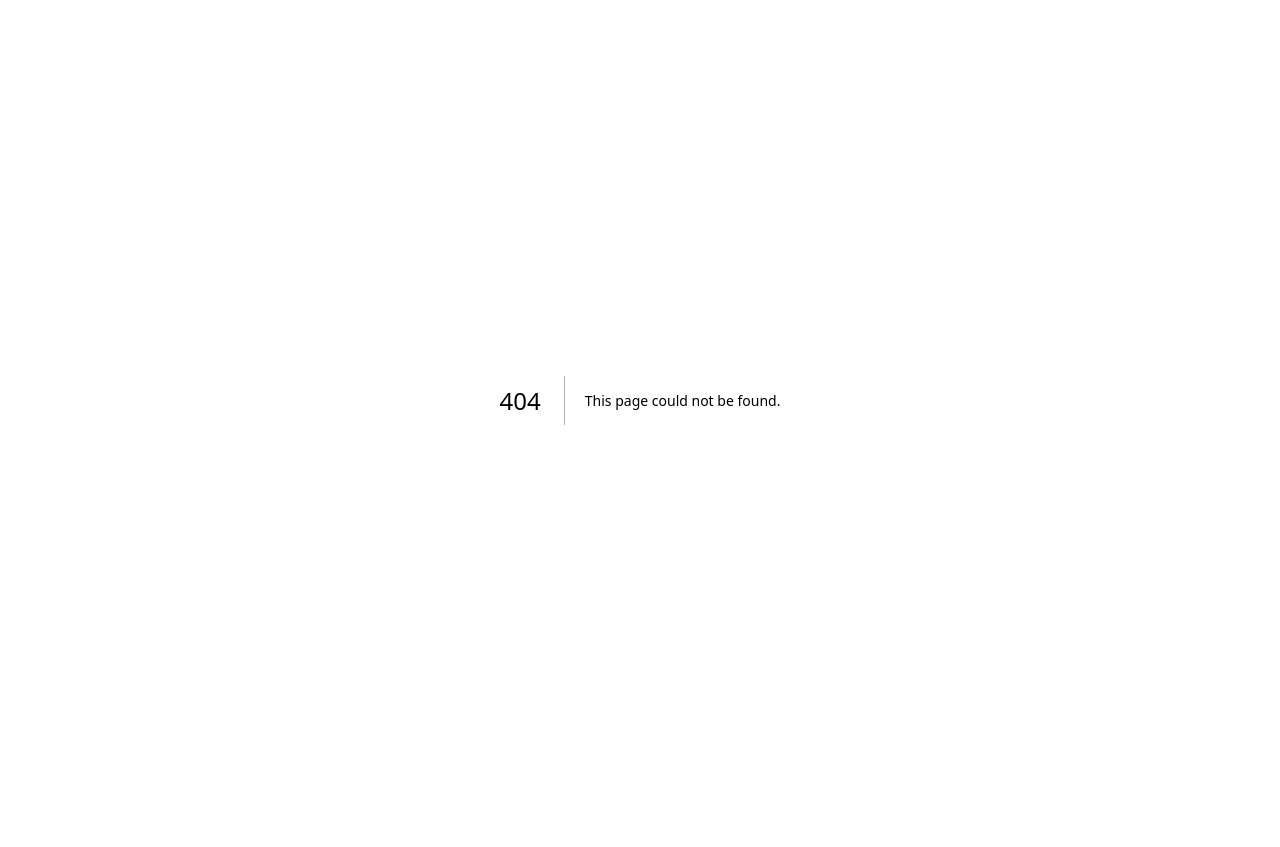
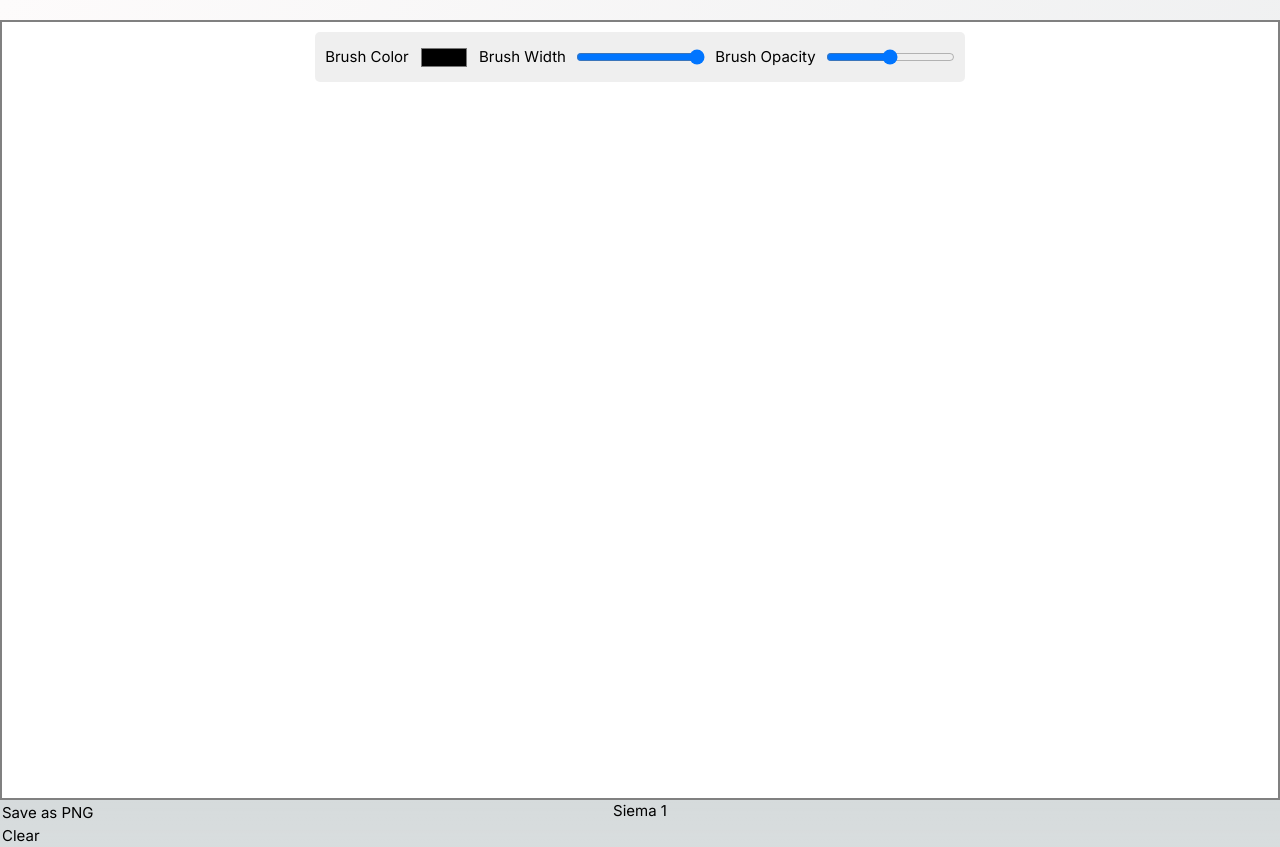
Before and after one commit to avangie/ZTM-PKP, a Next.js app in the folder frontend/ztm-pkp/: page /paint/1 in a window 1280 px wide. Before the commit this address had no page. Before the commit the page ends 800 px from the top, so only its background shows below. Built offline with nearby package versions, Linux system fonts and the light colour scheme.

Commit message:
paint i ttt

```diff
--- /dev/null
+++ b/frontend/ztm-pkp/src/app/(games)/paint/[id]/App.css
@@ -0,0 +1,38 @@
+/* App.css */
+
+@import url('https://fonts.googleapis.com/css2?family=Lobster&display=swap');
+
+.App {
+	width: 100%;
+	height: 100vh;
+	display: flex;
+	flex-direction: column;
+	justify-content: flex-start;
+	align-items: center;
+	background-image: linear-gradient(120deg, #fdfbfb 0%, #ebedee 100%);
+}
+
+div {
+	font-size: 15px;
+	color: black;
+}
+
+.draw-area {
+	width: 1280px;
+	height: 780px;
+	border: 2px solid #808080;
+	position: relative;
+	background-color: white;
+}
+
+.Menu {
+	width: 650px;
+	height: 50px;
+	display: flex;
+	justify-content: space-evenly;
+	border-radius: 5px;
+	align-items: center;
+	background-color: #a3a3a32d;
+	margin: auto;
+	margin-top: 10px;
+}
--- /dev/null
+++ b/frontend/ztm-pkp/src/app/(games)/paint/[id]/components/Menu.js
@@ -0,0 +1,39 @@
+// Menu.js
+
+import React from "react";
+import "../App.css";
+
+const Menu = ({ setLineColor, setLineWidth,
+	setLineOpacity }) => {
+	return (
+		<div className="Menu">
+			<label>Brush Color </label>
+			<input
+				type="color"
+				onChange={(e) => {
+					setLineColor(e.target.value);
+				}}
+			/>
+			<label>Brush Width </label>
+			<input
+				type="range"
+				min="3"
+				max="20"
+				onChange={(e) => {
+					setLineWidth(e.target.value);
+				}}
+			/>
+			<label>Brush Opacity</label>
+			<input
+				type="range"
+				min="1"
+				max="100"
+				onChange={(e) => {
+					setLineOpacity(e.target.value / 100);
+				}}
+			/>
+		</div>
+	);
+};
+
+export default Menu;
--- /dev/null
+++ b/frontend/ztm-pkp/src/app/(games)/paint/[id]/page.js
@@ -0,0 +1,88 @@
+'use client';
+
+import React, { useEffect, useRef, useState } from "react";
+import Menu from "./components/Menu";
+import "./App.css";
+
+function Page({ params }) {
+  const canvasRef = useRef(null);
+  const ctxRef = useRef(null);
+  const [isDrawing, setIsDrawing] = useState(false);
+  const [lineWidth, setLineWidth] = useState(5);
+  const [lineColor, setLineColor] = useState("black");
+  const [lineOpacity, setLineOpacity] = useState(0.1);
+
+  // Initialization when the component
+  // mounts for the first time
+  useEffect(() => {
+    const canvas = canvasRef.current;
+    const ctx = canvas.getContext("2d");
+    ctx.lineCap = "round";
+    ctx.lineJoin = "round";
+    ctx.globalAlpha = lineOpacity;
+    ctx.strokeStyle = lineColor;
+    ctx.lineWidth = lineWidth;
+    ctxRef.current = ctx;
+  }, [lineColor, lineOpacity, lineWidth]);
+
+  // Function for starting the drawing
+  const startDrawing = (e) => {
+    ctxRef.current.beginPath();
+    ctxRef.current.moveTo(e.nativeEvent.offsetX, e.nativeEvent.offsetY);
+    setIsDrawing(true);
+  };
+
+  // Function for ending the drawing
+  const endDrawing = () => {
+    ctxRef.current.closePath();
+    setIsDrawing(false);
+  };
+
+  const draw = (e) => {
+    if (!isDrawing) {
+      return;
+    }
+    ctxRef.current.lineTo(e.nativeEvent.offsetX, e.nativeEvent.offsetY);
+    ctxRef.current.stroke();
+  };
+
+  const saveCanvas = () => {
+    const canvas = canvasRef.current;
+    const link = document.createElement("a");
+    link.href = canvas.toDataURL();
+    link.download = "canvas.png";
+    link.click();
+  };
+
+  const clearCanvas = () => {
+    const canvas = canvasRef.current;
+    const ctx = canvas.getContext("2d");
+    ctx.clearRect(0, 0, canvas.width, canvas.height);
+  };
+
+  return (
+    <div className="App">
+      <div className="draw-area" style={{ marginTop: "20px" }}>
+        <Menu
+          setLineColor={setLineColor}
+          setLineWidth={setLineWidth}
+          setLineOpacity={setLineOpacity}
+        />
+        <canvas
+          onMouseDown={startDrawing}
+          onMouseUp={endDrawing}
+          onMouseMove={draw}
+          ref={canvasRef}
+          width={`1280px`}
+          height={`720px`}
+        />
+        <button onClick={saveCanvas}>Save as PNG</button>
+        <br></br>
+        <button onClick={clearCanvas}>Clear</button>
+      </div>
+      <div>Siema {params.id} </div>
+    </div>
+  );
+}
+
+export default Page;
--- /dev/null
+++ b/frontend/ztm-pkp/src/app/(games)/ttt/[id]/TTT.css
@@ -0,0 +1,71 @@
+body {
+  font-family: 'Arial', sans-serif;
+  background-color: #282c34;
+  color: #61dafb;
+  display: flex;
+  align-items: center;
+  justify-content: center;
+  height: 100vh;
+  margin: 0;
+}
+
+.game {
+  background-color: #fff;
+  border-radius: 8px;
+  box-shadow: 0 0 10px rgba(0, 0, 0, 0.2);
+  overflow: hidden;
+}
+
+.game-board {
+  display: flex;
+  flex-direction: column;
+  align-items: center;
+  padding: 20px;
+}
+
+.status {
+  font-size: 24px;
+  margin-bottom: 10px;
+  color: #333;
+}
+
+.board-row:after {
+  clear: both;
+  content: '';
+  display: table;
+}
+
+.square {
+  background: #61dafb;
+  border: 1px solid #fff;
+  float: left;
+  font-size: 24px;
+  font-weight: bold;
+  line-height: 34px;
+  height: 40px;
+  margin-right: -1px;
+  margin-top: -1px;
+  padding: 0;
+  text-align: center;
+  width: 40px;
+  color: #fff;
+  cursor: pointer;
+  transition: background 0.3s ease;
+}
+
+.square:focus {
+  outline: none;
+}
+
+.square:hover {
+  background: #51c0f8;
+}
+
+.board-row {
+  display: flex;
+}
+
+/* Winner Highlight */
+.winner {
+  background: #8ef290;
+}
--- /dev/null
+++ b/frontend/ztm-pkp/src/app/(games)/ttt/[id]/page.js
@@ -0,0 +1,83 @@
+// import { useClient } from 'next/react';
+'use client';
+import React, { useState } from 'react';
+import './TTT.css';
+
+
+export default function Page({ params }) {
+  // const client = useClient();
+
+  const calculateWinner = (squares) => {
+    const lines = [
+      [0, 1, 2],
+      [3, 4, 5],
+      [6, 7, 8],
+      [0, 3, 6],
+      [1, 4, 7],
+      [2, 5, 8],
+      [0, 4, 8],
+      [2, 4, 6],
+    ];
+
+    for (let i = 0; i < lines.length; i++) {
+      const [a, b, c] = lines[i];
+      if (squares[a] && squares[a] === squares[b] && squares[a] === squares[c]) {
+        return squares[a];
+      }
+    }
+
+    return null;
+  };
+
+  const Square = ({ value, onClick }) => (
+    <button className="square" onClick={onClick}>
+      {value}
+    </button>
+  );
+
+  const [squares, setSquares] = useState(Array(9).fill(null));
+  const [xIsNext, setXIsNext] = useState(true);
+
+  const handleClick = (i) => {
+    const newSquares = squares.slice();
+    if (calculateWinner(newSquares) || newSquares[i]) {
+      return;
+    }
+    newSquares[i] = xIsNext ? 'X' : 'O';
+    setSquares(newSquares);
+    setXIsNext(!xIsNext);
+  };
+
+  const renderSquare = (i) => (
+    <Square value={squares[i]} onClick={() => handleClick(i)} />
+  );
+
+  const winner = calculateWinner(squares);
+  const status = winner ? `Winner: ${winner}` : `Move: ${xIsNext ? 'X' : 'O'}`;
+
+  return (
+    <div>
+      <div>Siema {params.id} </div>
+      <div className="status">{status}</div>
+      <div className="board-row">
+        {renderSquare(0)}
+        {renderSquare(1)}
+        {renderSquare(2)}
+      </div>
+      <div className="board-row">
+        {renderSquare(3)}
+        {renderSquare(4)}
+        {renderSquare(5)}
+      </div>
+      <div className="board-row">
+        {renderSquare(6)}
+        {renderSquare(7)}
+        {renderSquare(8)}
+      </div>
+    </div>
+  );
+  // return (
+  //   <div>Siema {params.id}</div>
+  // )
+
+}
```
